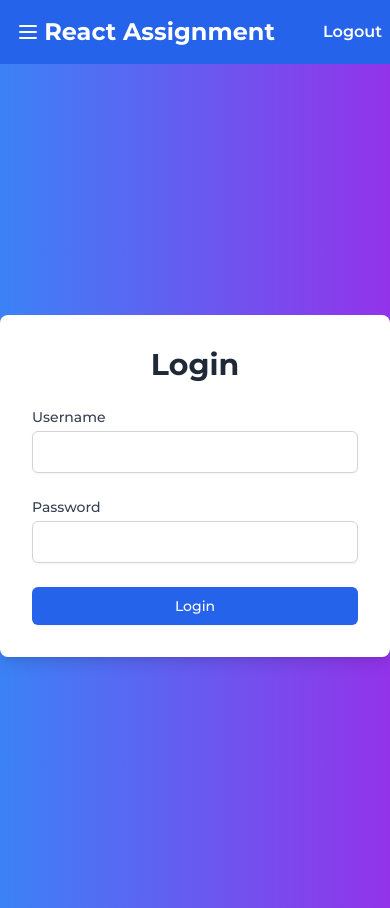
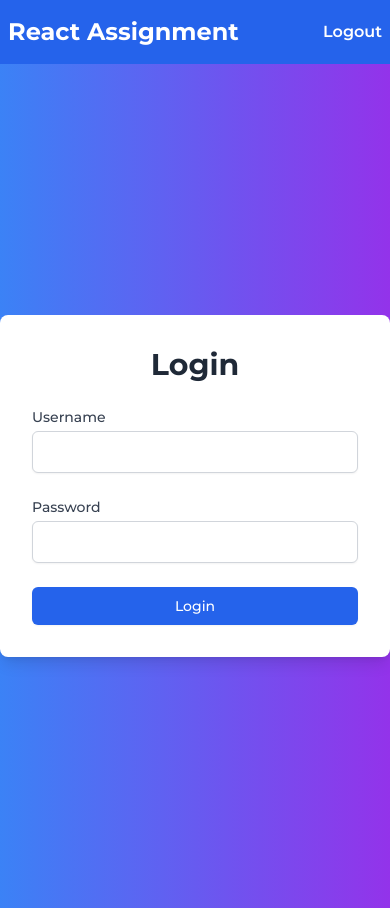
Before and after one commit to mertmcd/react-assignment, a React (Vite) app: page / in a window 390 px wide. Built offline with nearby package versions, Linux system fonts and the light colour scheme.

Commit message:
feat: add notification for successful review submission in AddReview component; update viewport meta tag and enhance pagination styling

```diff
--- a/index.html
+++ b/index.html
@@ -4,7 +4,7 @@
 <head>
   <meta charset="UTF-8" />
   <link rel="icon" type="image/svg+xml" href="/vite.svg" />
-  <meta name="viewport" content="width=device-width, initial-scale=1.0" />
+  <meta name="viewport" content="width=device-width, initial-scale=1, maximum-scale=1, user-scalable=no" />
   <title>React Assignment</title>
 </head>
 
--- a/src/components/AddReview.tsx
+++ b/src/components/AddReview.tsx
@@ -2,6 +2,8 @@ import { useState } from "react";
 import { Review } from "../types/product";
 import { useDispatch } from "react-redux";
 import { addReview } from "../features/reviewSlicer";
+import Notification from "./Notification";
+import { NotificationProps } from "../types/notificationMessage";
 interface AddReviewProps {
   id: number;
 }
@@ -14,6 +16,10 @@ const AddReview: React.FC<AddReviewProps> = ({ id }) => {
     date: new Date().toISOString(),
     id: id,
   });
+
+  const [notification, setNotification] = useState<NotificationProps | null>(
+    null
+  );
 
   const dispatch = useDispatch();
 
@@ -29,6 +35,15 @@ const AddReview: React.FC<AddReviewProps> = ({ id }) => {
       date: new Date().toISOString(),
       id: id,
     });
+
+    setNotification({
+      message: "Review added successfully",
+      type: "success",
+      duration: 3000,
+      onClose: () => {
+        setNotification(null);
+      },
+    });
   };
 
   return (
@@ -36,6 +51,14 @@ const AddReview: React.FC<AddReviewProps> = ({ id }) => {
       onSubmit={handleSubmit}
       className="border border-solid border-b-gray-300 rounded-md p-4 shadow-md bg-blue-50"
     >
+      {notification && (
+        <Notification
+          message={notification.message}
+          type={notification.type}
+          duration={notification.duration ?? 3000}
+          onClose={() => setNotification(null)}
+        />
+      )}
       <h2 className="text-2xl font-semibold text-blue-900 mb-2">
         Add A Review
       </h2>
--- a/src/components/Navbar.tsx
+++ b/src/components/Navbar.tsx
@@ -14,32 +14,7 @@ const Navbar: React.FC = () => {
     <nav className="bg-blue-600">
       <div className="max-w-7xl mx-auto px-2 sm:px-6 lg:px-8">
         <div className="relative flex items-center justify-between h-16">
-          <div className="absolute inset-y-0 left-0 flex items-center sm:hidden">
-            <button
-              type="button"
-              className="inline-flex items-center justify-center p-2 rounded-md text-white hover:text-gray-700 hover:bg-white focus:outline-none focus:ring-2 focus:ring-inset focus:ring-white"
-              aria-controls="mobile-menu"
-              aria-expanded="false"
-            >
-              <span className="sr-only">Open main menu</span>
-              <svg
-                className="block h-6 w-6"
-                xmlns="http://www.w3.org/2000/svg"
-                fill="none"
-                viewBox="0 0 24 24"
-                stroke="currentColor"
-                aria-hidden="true"
-              >
-                <path
-                  strokeLinecap="round"
-                  strokeLinejoin="round"
-                  strokeWidth="2"
-                  d="M4 6h16M4 12h16M4 18h16"
-                />
-              </svg>
-            </button>
-          </div>
-          <div className="flex-1 flex items-center justify-center sm:items-stretch sm:justify-start">
+          <div className="flex-1 flex items-center sm:items-stretch sm:justify-start">
             <div
               className="text-white text-2xl font-bold cursor-pointer"
               onClick={() => navigate("/products")}
--- a/src/components/Pagination.tsx
+++ b/src/components/Pagination.tsx
@@ -10,11 +10,11 @@ const Pagination: React.FC<PaginationProps> = ({
   onPageChange,
 }) => {
   return (
-    <div className="flex justify-center mt-6">
+    <div className="flex flex-wrap justify-center items-center gap-2 mt-6 px-2">
       <button
         onClick={() => onPageChange(currentPage - 1)}
         disabled={currentPage === 1}
-        className={`px-4 py-2 mx-1 rounded ${
+        className={`px-3 py-2 text-sm sm:text-base rounded transition ${
           currentPage === 1
             ? "bg-gray-300 cursor-not-allowed"
             : "bg-blue-500 hover:bg-blue-600 text-white"
@@ -23,22 +23,26 @@ const Pagination: React.FC<PaginationProps> = ({
         Prev
       </button>
 
+      <div className="flex gap-1 overflow-auto max-w-full px-1">
         {[...Array(totalPages)].map((_, index) => (
           <button
             key={index}
             onClick={() => onPageChange(index + 1)}
-          className={`px-4 py-2 mx-1 rounded ${
-            currentPage === index + 1 ? "bg-blue-600 text-white" : "bg-gray-200"
+            className={`px-3 py-2 text-sm sm:text-base rounded transition ${
+              currentPage === index + 1
+                ? "bg-blue-600 text-white"
+                : "bg-gray-200 hover:bg-gray-300"
             }`}
           >
             {index + 1}
           </button>
         ))}
+      </div>
 
       <button
         onClick={() => onPageChange(currentPage + 1)}
         disabled={currentPage === totalPages}
-        className={`px-4 py-2 mx-1 rounded ${
+        className={`px-3 py-2 text-sm sm:text-base rounded transition ${
           currentPage === totalPages
             ? "bg-gray-300 cursor-not-allowed"
             : "bg-blue-500 hover:bg-blue-600 text-white"
--- a/src/components/ProductListCard.tsx
+++ b/src/components/ProductListCard.tsx
@@ -1,12 +1,10 @@
 import { useState } from "react";
 import { useNavigate } from "react-router-dom";
-import { Product } from "../types/product";
+import { Product, Review } from "../types/product";
 import SkeletonLoader from "./SkeletonLoader";
 import { RootState } from "../store";
 import { useSelector } from "react-redux";
 import { selectReviewsByProductId } from "../features/reviewSlicer";
-import { Review } from "../types/product";
-
 interface ProductListCardProps {
   product: Product;
 }
--- a/src/pages/ProductListPage.tsx
+++ b/src/pages/ProductListPage.tsx
@@ -10,7 +10,7 @@ const ProductListPage: React.FC = () => {
   const [products, setProducts] = useState<Product[]>([]);
   const [totalPages, setTotalPages] = useState<number>(0);
   const [loading, setLoading] = useState<boolean>(true);
-  const limit = 20;
+  const limit = 32;
   const [searchParams, setSearchParams] = useSearchParams();
   const currentPage = Number(searchParams.get("page")) || 1;
 
```
Lines whose indentation alone changed are shown as unchanged.
